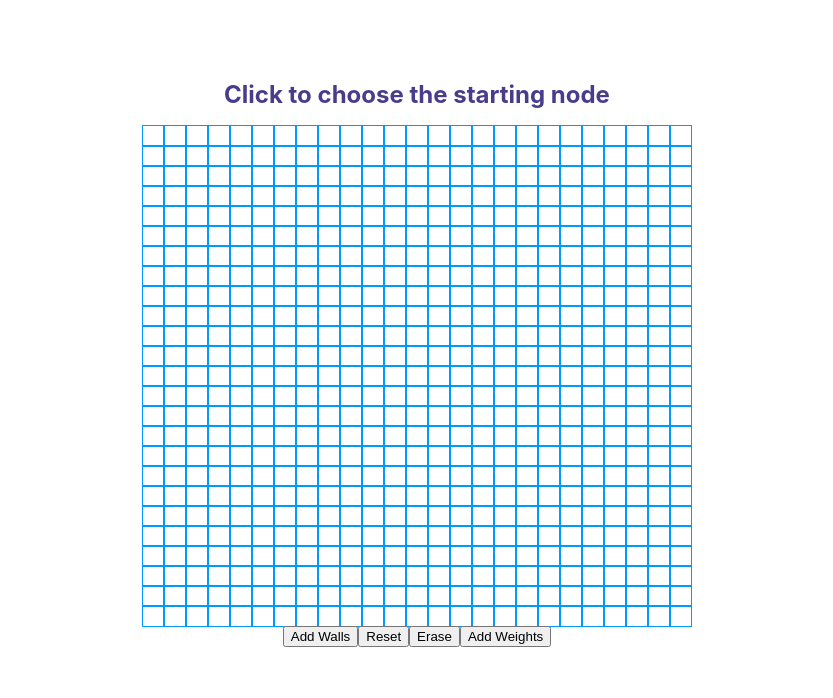
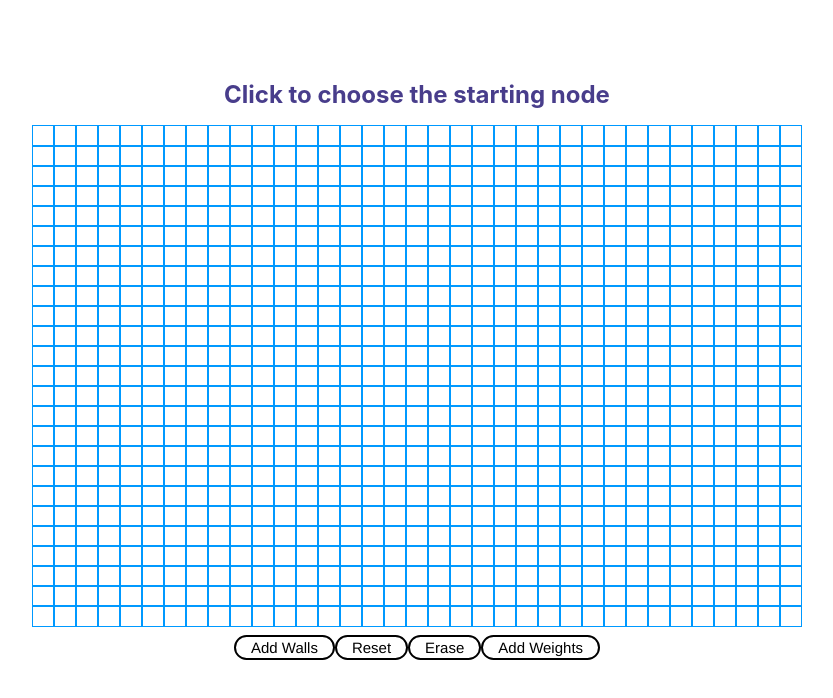
Before and after one commit to Silvernitro/pathfinding_visualizer, a React (Create React App) app in the folder pathfinding_visualizer/: page / in a window 1280 px wide. Shown: the top 698 px of the page, without its empty margins (223-1056 px from the left). Built offline with nearby package versions, Linux system fonts and the light colour scheme.

Commit message:
Styled buttons.

```diff
--- a/pathfinding_visualizer/src/App.css
+++ b/pathfinding_visualizer/src/App.css
@@ -73,3 +73,48 @@
 .HideThis {
   visibility: hidden;
 }
+
+button {
+  /* font */
+  color: black;
+  font-size: 15px;
+  font-family: helvetica;
+
+  /* remove blue underline */
+  text-decoration: none;
+
+  /* border */
+  border: 2px solid black;
+  border-radius: 20px;
+
+  /* transitions */
+  transition-duration: 0.2s;
+  -webkit-transition-duration: 0.2s;
+  -moz-transition-duration: 0.2s;
+
+  /* other */
+  background-color: white;
+  padding: 2px 15px;
+  margin-top: 10px;
+  height: fit-content;
+}
+
+button:hover {
+  /* update text color and background color */
+  color: white;
+  background-color: black;
+
+  /* transitions */
+  transition-duration: 0.2s;
+  -webkit-transition-duration: 0.11s;
+  -moz-transition-duration: 0.2s;
+}
+
+.variation-a,
+.variation-b {
+  display: inline-block;
+  height: 100px;
+  width: 100%;
+  text-align: center;
+  padding-top: 50px;
+}
--- a/pathfinding_visualizer/src/App.js
+++ b/pathfinding_visualizer/src/App.js
@@ -30,7 +30,7 @@ class Grid extends React.Component {
     let counter = 0;
     for (let i = 0; i < 25; i++) {
       copygrid[i] = [];
-      for (let j = 0; j < 25; j++) {
+      for (let j = 0; j < 35; j++) {
         copygrid[i][j] = {
           name: counter,
           isWall: false,
```
